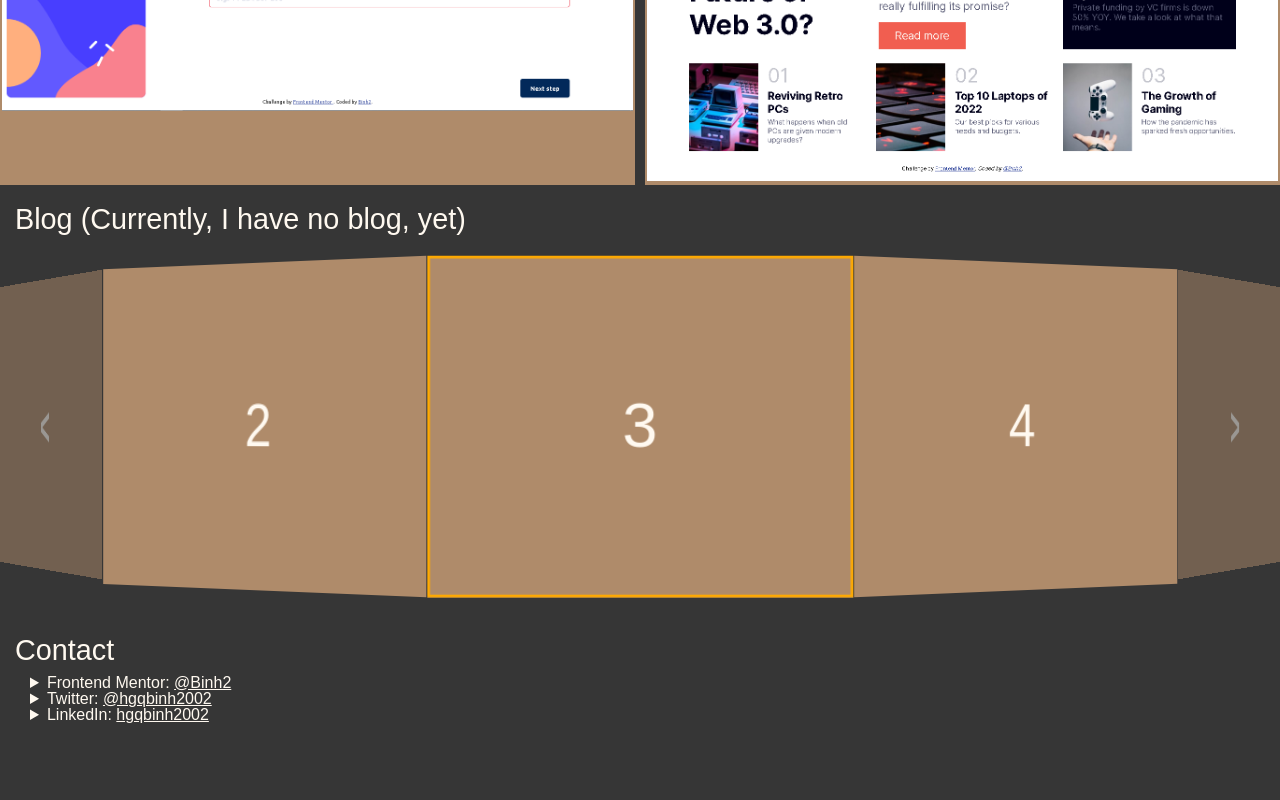
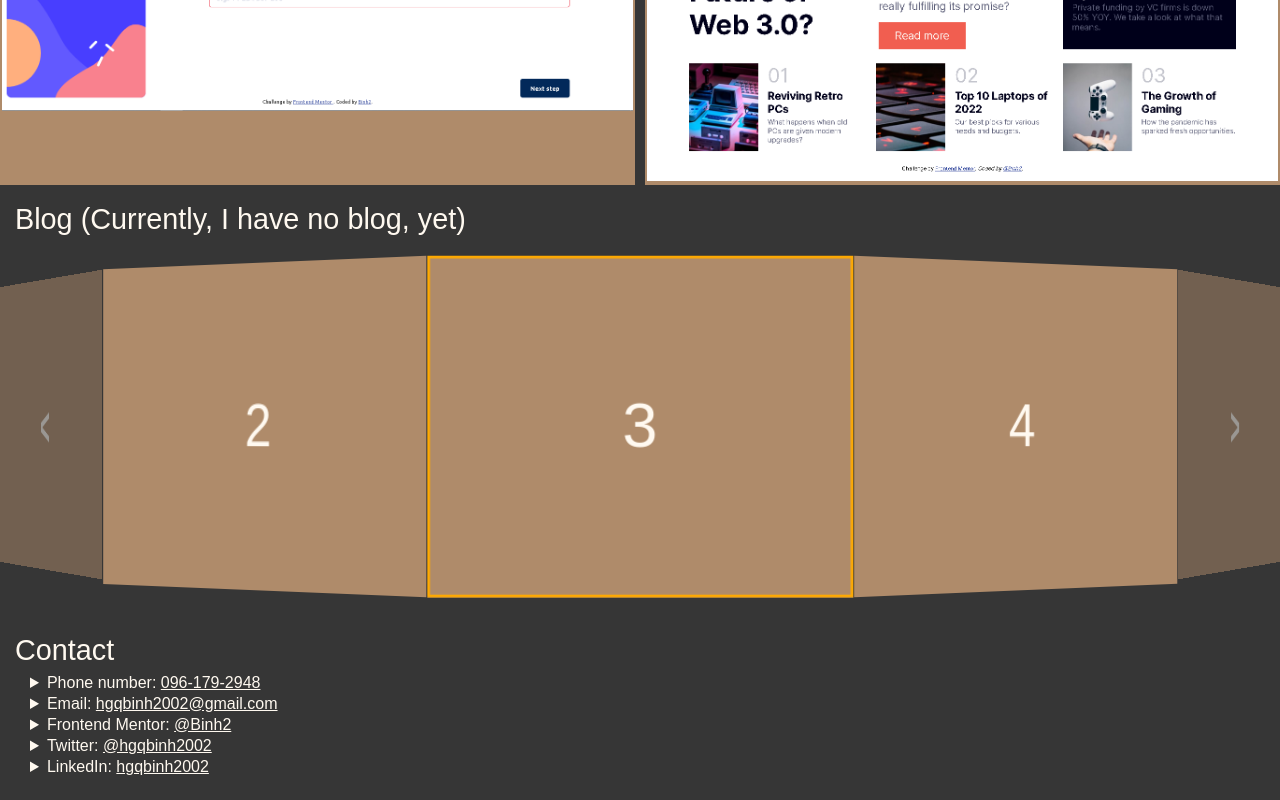
Before and after one commit to Binh2/portfolio, a Vue app: page / in a window 1280 px wide. Shown: the part 1541-2341 px from the top of the page. Before the commit the page ends 2284 px from the top, so only its background shows below. Built offline with nearby package versions, Linux system fonts and the light colour scheme.

Commit message:
Add more info to ContactView

```diff
--- a/src/views/ContactView.vue
+++ b/src/views/ContactView.vue
@@ -2,6 +2,14 @@
   <footer id="ContactView">
     <h1>Contact</h1>
     <ul>
+      <li>
+        <span>Phone number: </span>
+        <a href="tel:+84961792948" target="_blank">096-179-2948</a>
+      </li>
+      <li>
+        <span>Email: </span>
+        <a href="mailto:hgqbinh2002@gmail.com" target="_blank">hgqbinh2002@gmail.com</a>
+      </li>
       <li>
         <span>Frontend Mentor: </span>
         <a href="https://www.frontendmentor.io/profile/Binh2" target="_blank">@Binh2</a>
@@ -24,6 +32,7 @@ li {
   list-style-type: disclosure-closed;
   list-style-position: inside;
   color: var(--color-whitish);
+  margin-bottom: 5px;
 }
 li span, li a {
   color: var(--color-whitish);
```
